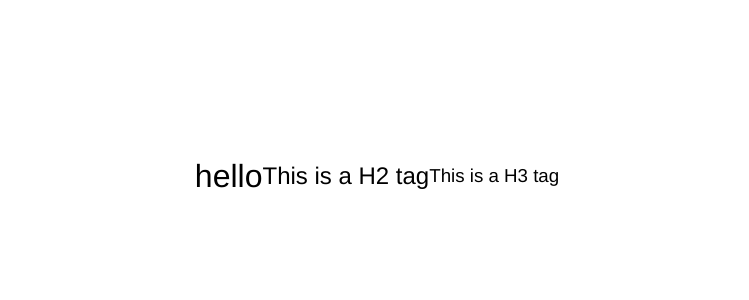
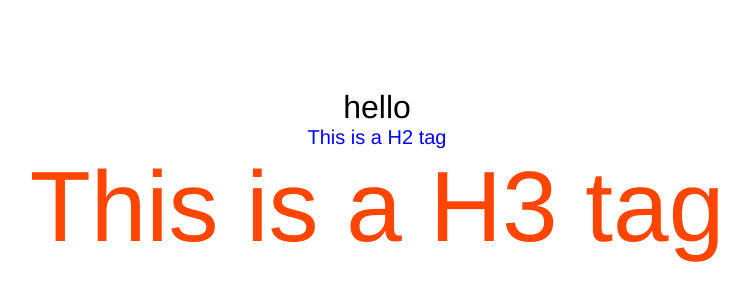
Before and after one commit to SanjeevMidda/git-testing, a React (Create React App) app: page / in a window 1280 px wide. Shown: the part 224-524 px from the top of the page, without its empty margins (263-1012 px from the left). Built offline with nearby package versions, Linux system fonts and the light colour scheme.

Commit message:
added styling for h2 and h3 elements

```diff
--- a/src/index.css
+++ b/src/index.css
@@ -8,5 +8,16 @@
   display: flex;
   justify-content: center;
   align-items: center;
+  flex-direction: column;
   height: 100dvh;
 }
+
+h2 {
+  color: blue;
+  font-size: 20px;
+}
+
+h3 {
+  color: orangered;
+  font-size: 100px;
+}
```
